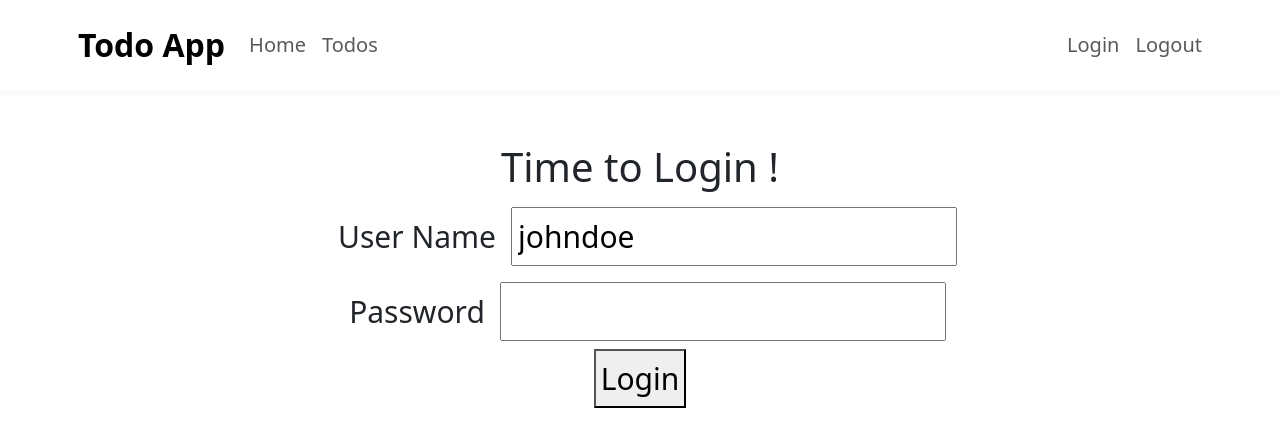
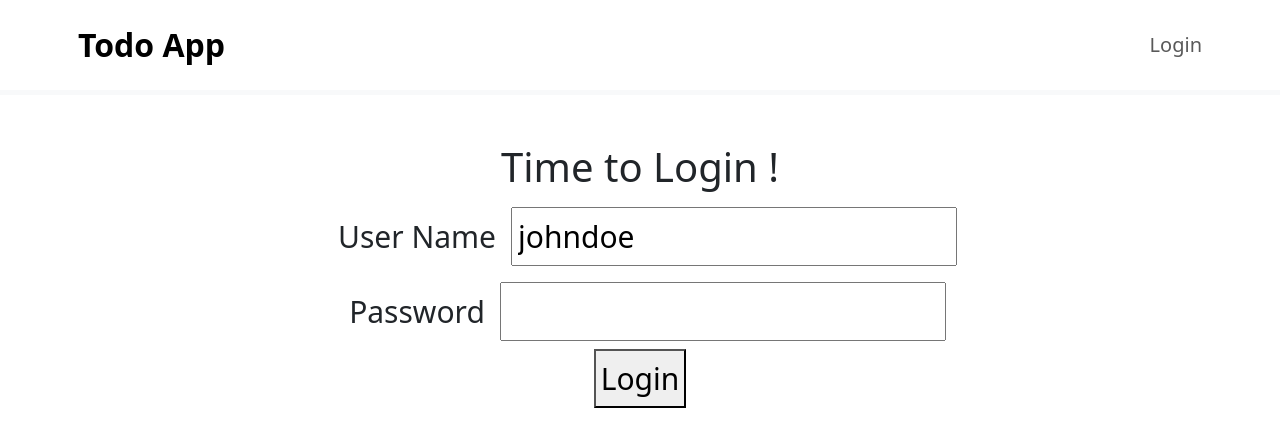
Before and after one commit to GlazMichelFranckDodo225/java-full-stack-app-spring-boot-react-frontend-urk, a React (Create React App) app: page / in a window 1280 px wide. Shown: the top 446 px of the page. Built offline with nearby package versions, Linux system fonts and the light colour scheme.

Commit message:
Setting isAuthenticated into React State - Auth Context

```diff
--- a/src/components/todo/HeaderComponent.jsx
+++ b/src/components/todo/HeaderComponent.jsx
@@ -4,7 +4,13 @@
 function HeaderComponent() {
     // const authContext = useContext(AuthContext);
     const authContext = useAuth();
-    console.log(authContext.number);
+    const isAuthenticated = authContext.isAuthenticated;
+
+    function logout() {
+        authContext.setIsAuthenticated(false);
+    }
+    // console.log(authContext);
+    // console.log(authContext.number);
 
 
     return (
@@ -15,13 +21,21 @@
                         <a className="navbar-brand ms-2 fs-2 fw-bold text-black" href="/todos">Todo App</a>
                         <div className="collapse navbar-collapse">
                             <ul className="navbar-nav">
-                                <li className="nav-item fs-5"><Link className="nav-link" to="/welcome/johndoe">Home</Link></li>
-                                <li className="nav-item fs-5"><Link className="nav-link" to="/todos">Todos</Link></li>
+                                <li className="nav-item fs-5">
+                                    {isAuthenticated && <Link className="nav-link" to="/welcome/johndoe">Home</Link>}
+                                </li>
+                                <li className="nav-item fs-5">
+                                    {isAuthenticated && <Link className="nav-link" to="/todos">Todos</Link>}
+                                </li>
                             </ul>
                         </div>
                         <ul className="navbar-nav">
-                            <li className="nav-item fs-5"><Link className="nav-link" to="/login">Login</Link></li>
-                            <li className="nav-item fs-5"><Link className="nav-link" to="/logout">Logout</Link></li>
+                            <li className="nav-item fs-5">
+                                {!isAuthenticated && <Link className="nav-link" to="/login">Login</Link>}
+                            </li>
+                            <li className="nav-item fs-5">
+                                {isAuthenticated && <Link className="nav-link" to="/logout" onClick={logout}>Logout</Link>}
+                            </li>
                         </ul>
                     </nav>
                 </div>
--- a/src/components/todo/LoginComponent.jsx
+++ b/src/components/todo/LoginComponent.jsx
@@ -1,5 +1,6 @@
 import { useState } from 'react';
 import { useNavigate } from 'react-router-dom';
+import { useAuth } from './security/AuthContext';
 
 function LoginComponent() {
     const [username, setUsername] = useState("johndoe");
@@ -7,6 +8,7 @@
     const [showSuccessMessage, setShowSuccessMessage] = useState(false);
     const [showErrorMessage, setShowErrorMessage] = useState(false);
     const navigate = useNavigate();
+    const authContext = useAuth();
 
     function handleUsernameChange(event) {
         // console.log(event);
@@ -24,11 +26,13 @@
         // console.log(username);
         // console.log(password);
         if (username === 'johndoe' && password === 'dummy') {
+            authContext.setIsAuthenticated(true);
             console.log("Succes");
             setShowSuccessMessage(true);
             setShowErrorMessage(false);
-            navigate(`/welcome/${username}`)
+            navigate(`/welcome/${username}`);
         } else {
+            authContext.setIsAuthenticated(false);
             console.log("Failed");
             setShowSuccessMessage(false);
             setShowErrorMessage(true);
--- a/src/components/todo/security/AuthContext.js
+++ b/src/components/todo/security/AuthContext.js
@@ -8,11 +8,14 @@
 export default function AuthProvider({children}) {
     // Put some States in the Context
     const [number, setNumber] = useState(10);
+    const [isAuthenticated, setIsAuthenticated] = useState(false);
 
-    setInterval(() => setNumber(number + 1), 10000);
+    // setInterval(() => setNumber(number + 1), 10000);
+
+    // const valueToBeShared = {number, isAuthenticated, setIsAuthenticated};
 
     return (
-        <AuthContext.Provider value={{number}}>
+        <AuthContext.Provider value={{number, isAuthenticated, setIsAuthenticated}}>
             {children}
         </AuthContext.Provider>
     )
```
